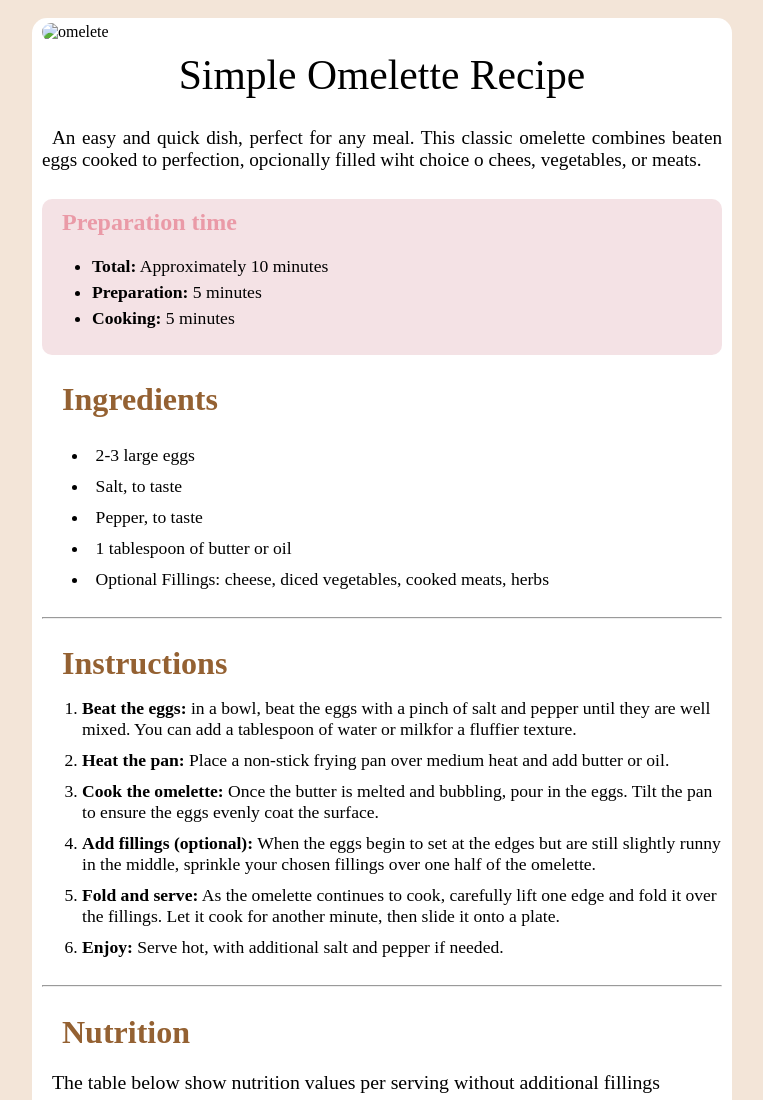
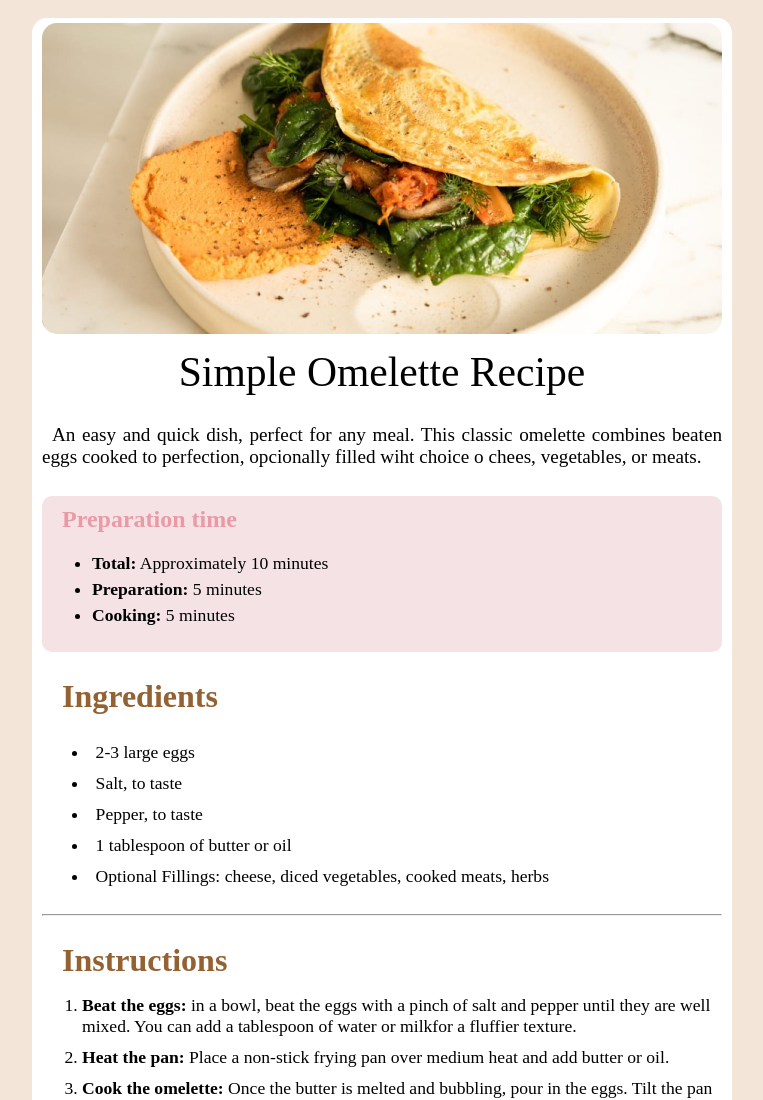
Before and after one commit to marcioadao0/projeto-recipe, a plain HTML site: page index.html in a window 1280 px wide. Shown: the top 1100 px of the page, without its empty margins (258-1021 px from the left). Drawn offline with nearby package versions, Linux system fonts and the light colour scheme; a web font is replaced by a local one.

Commit message:
Update index.html

```diff
--- a/index.html
+++ b/index.html
@@ -10,7 +10,7 @@
 </head>
 <body id="container">
     <main id="item">
-        <img src="images/image-omelette.jpeg" alt="omelete">
+        <img src="image-omelette.jpeg" alt="omelete">
         <h1>Simple Omelette Recipe</h1>
         <p>An easy and quick dish, perfect for any meal. This classic omelette combines beaten eggs cooked to perfection, opcionally filled wiht choice o chees, vegetables, or meats.</p>
         <br>
```
